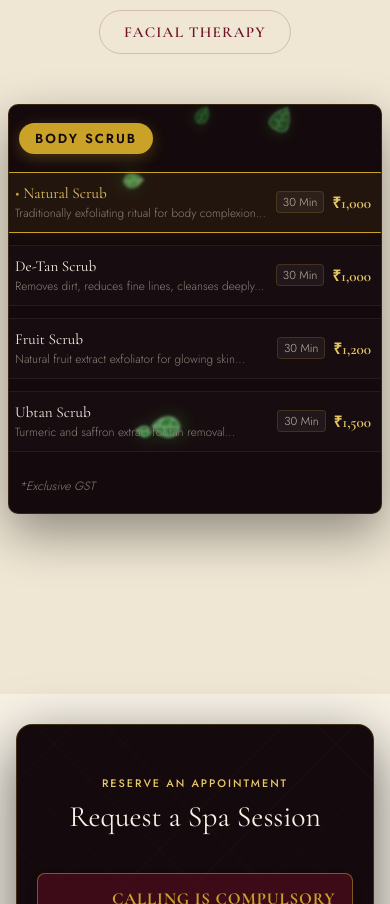
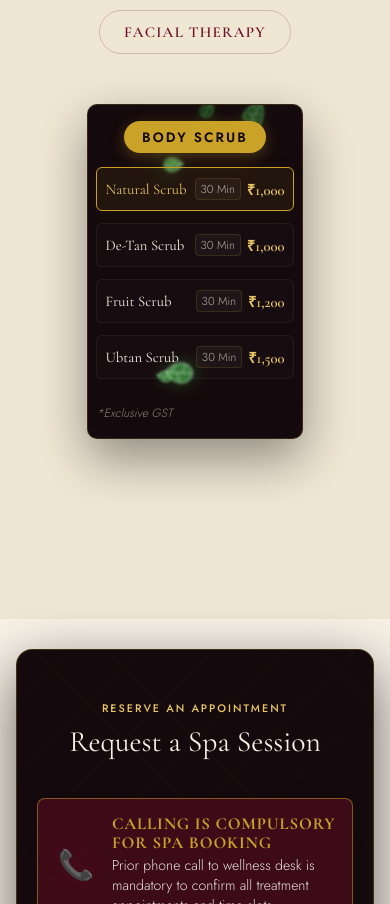
Before and after one commit to tekzo-itsolutions/HSD, a React (Vite) app: page /spa-details in a window 390 px wide. Shown: the part 1154-2058 px from the top of the page. Built offline with nearby package versions, Linux system fonts and the light colour scheme.

Commit message:
spa mobile ui update

```diff
--- a/src/data/spaDetailsData.js
+++ b/src/data/spaDetailsData.js
@@ -87,12 +87,12 @@ export const SPA_TREATMENTS = {
       {
         id: 'hamam',
         title: 'Royal Hammam Bath',
-        duration: '90 Minutes',
-        price: 'From ₹3,500',
+        duration: '90 Min',
+        price: '₹3,500',
         priceNumber: 3500,
         desc: 'Relaxing & soothing bath, incorporate the use of a milk and scrub. Leaves a silky, smooth shimmering veil on the body.',
         rates: [
-          { duration: '90 Minutes', price: '₹3,500' },
+          { duration: '90 Min', price: '₹3,500' },
           { duration: '2 Hours', price: '₹4,000' }
         ],
         image: '/assets/images/Gemini_Generated_Image_sqlopmsqlopmsqlo.png'
@@ -100,13 +100,13 @@ export const SPA_TREATMENTS = {
       {
         id: 'flower-bath',
         title: 'Aromatic Flower Bath',
-        duration: '60 Minutes',
-        price: 'From ₹3,000',
+        duration: '60 Min',
+        price: '₹3,000',
         priceNumber: 3000,
         desc: 'Flowers and flowering herbs have incredible healing properties and when added to a tub filled with warm water, epsom salts, and essential oils you can connect your own personal time ritual that is equally beneficial for your physical and mental well-being.',
         rates: [
-          { duration: '60 Minutes', price: '₹3,000' },
-          { duration: '90 Minutes', price: '₹3,500' }
+          { duration: '60 Min', price: '₹3,000' },
+          { duration: '90 Min', price: '₹3,500' }
         ],
         image: '/assets/images/Gemini_Generated_Image_sqlopmsqlopmsqlo.png'
       }
@@ -118,77 +118,77 @@ export const SPA_TREATMENTS = {
       {
         id: 'deep-tissue',
         title: 'Deep Tissue',
-        duration: '60 Minutes',
-        price: 'From ₹2,500',
+        duration: '60 Min',
+        price: '₹2,500',
         priceNumber: 2500,
         desc: "Your therapy is personalized to focus on your body's area affected by tension and stress. Special blend of oils like invigorating oils is used for tired muscles. This treatment is designed to relieve aches & knots with deep pressure.",
         rates: [
-          { duration: '60 Minutes', price: '₹2,500' },
-          { duration: '90 Minutes', price: '₹3,000' }
+          { duration: '60 Min', price: '₹2,500' },
+          { duration: '90 Min', price: '₹3,000' }
         ],
         image: '/assets/images/IMG_20210816_142523_028.jpg.jpeg'
       },
       {
         id: 'aroma',
         title: 'Aroma',
-        duration: '60 Minutes',
-        price: 'From ₹2,000',
+        duration: '60 Min',
+        price: '₹2,000',
         priceNumber: 2000,
         desc: 'The Healing power of the pure essential oils and their properties have an invigorating effect on the mind using the classical techniques. Medium pressure is applied to improve the circulation and ease muscle knots for a complete relaxation.',
         rates: [
-          { duration: '60 Minutes', price: '₹2,000' },
-          { duration: '90 Minutes', price: '₹2,500' }
+          { duration: '60 Min', price: '₹2,000' },
+          { duration: '90 Min', price: '₹2,500' }
         ],
         image: '/assets/images/spa_home_1.jpg'
       },
       {
         id: 'swedish',
         title: 'Swedish',
-        duration: '60 Minutes',
-        price: 'From ₹2,000',
+        duration: '60 Min',
+        price: '₹2,000',
         priceNumber: 2000,
         desc: 'One of the most popular forms of massage therapy. It can help you relax, give you more energy, and may help after an injury. Swedish massage involves long, kneading strokes combined with rhythmic tapping strokes and movement of the joints.',
         rates: [
-          { duration: '60 Minutes', price: '₹2,000' },
-          { duration: '90 Minutes', price: '₹2,500' }
+          { duration: '60 Min', price: '₹2,000' },
+          { duration: '90 Min', price: '₹2,500' }
         ],
         image: '/assets/images/pic 37.jpg.jpeg'
       },
       {
         id: 'balinese',
         title: 'Balinese',
-        duration: '60 Minutes',
-        price: 'From ₹2,500',
+        duration: '60 Min',
+        price: '₹2,500',
         priceNumber: 2500,
         desc: 'Balinese massage is a full-body, deep-tissue, holistic treatment. Traditional Balinese massage uses a combination of gentle stretches, acupressure, reflexology, and aromatherapy to stimulate the flow of blood, oxygen and energy around your body, and bring a sense of wellbeing, calm and deep relaxation.',
         rates: [
-          { duration: '60 Minutes', price: '₹2,500' },
-          { duration: '90 Minutes', price: '₹3,000' }
+          { duration: '60 Min', price: '₹2,500' },
+          { duration: '90 Min', price: '₹3,000' }
         ],
         image: '/assets/images/IMG_20210816_142523_028.jpg.jpeg'
       },
       {
         id: 'dry-therapy',
         title: 'Dry Therapy',
-        duration: '60 Minutes',
-        price: 'From ₹2,500',
+        duration: '60 Min',
+        price: '₹2,500',
         priceNumber: 2500,
         desc: 'The practitioner will use their hands, thumbs, elbows, and knees to stretch, pull, and rock different parts of your body. Good for muscle relaxation, increase flexibility in your muscles and mobility.',
         rates: [
-          { duration: '60/90 Minutes', price: '₹2,500' }
+          { duration: '60/90 Min', price: '₹2,500' }
         ],
         image: '/assets/images/spa_home_1.jpg'
       },
       {
         id: 'rope-therapy',
         title: 'Rope Therapy',
-        duration: '60 Minutes',
-        price: 'From ₹2,400',
+        duration: '60 Min',
+        price: '₹2,400',
         priceNumber: 2400,
         desc: "Chavutti Thirumal is also known as Indian rope massage and its translation literally means 'massage by foot pressure'. The therapist holds onto a rope above their head for balance, and to adjust the pressure. It's a perfect massage for keen sportspeople, like footballers, rugby players, or rowers, and for those who are particularly muscular.",
         rates: [
-          { duration: '60 Minutes', price: '₹2,400' },
-          { duration: '90 Minutes', price: '₹3,000' }
+          { duration: '60 Min', price: '₹2,400' },
+          { duration: '90 Min', price: '₹3,000' }
         ],
         image: '/assets/images/pic 37.jpg.jpeg'
       },
@@ -291,7 +291,7 @@ export const SPA_TREATMENTS = {
         id: 'shirodhara-circuits',
         title: 'Traditional Shirodhaara Circuits',
         duration: '90 Min',
-        price: 'From ₹4,500',
+        price: '₹4,500',
         priceNumber: 4500,
         desc: 'Continuous flowing liquids onto the forehead using specific natural formulations for profound mental balance and stress release.',
         rates: [
--- a/src/pages/SpaDetails.jsx
+++ b/src/pages/SpaDetails.jsx
@@ -3,46 +3,11 @@ import { useLocation, Link } from 'react-router-dom';
 import { SPA_TREATMENTS } from '../data/spaDetailsData';
 import { createSpaBooking } from '../api';
 
-const SHORT_DESCS = {
-  'natural-scrub': 'Traditionally exfoliating ritual for body complexion...',
-  'detan-scrub': 'Removes dirt, reduces fine lines, cleanses deeply...',
-  'fruit-scrub': 'Natural fruit extract exfoliator for glowing skin...',
-  'ubtan-scrub': 'Turmeric and saffron extract for tan removal...',
-  'turkish-hammam': 'Middle Eastern steam bath, scrub, and deep skin softening...',
-  'signature-therapy': 'Thai & oil massage combination with facial, scrub & Jacuzzi...',
-  'couple-connect': 'Simultaneous couple relaxation with two therapists...',
-  'pizhichil': 'Oleation and sudation treatment for arthritis, blood pressure...',
-  'hamam': 'Soothing bath with milk and scrub, leaves a shimmering veil...',
-  'flower-bath': 'Warm tub with epsom salts, flowers, and healing herbs...',
-  'deep-tissue': 'Deep pressure targeting aches, knots, and tired muscles...',
-  'aroma': 'Pure essential oils with classical relaxation techniques...',
-  'swedish': 'Long, kneading strokes combined with rhythmic tapping...',
-  'balinese': 'Stretches, acupressure, and aromatherapy to restore energy flow...',
-  'dry-therapy': 'Active stretching, pulling and rocking without oil...',
-  'rope-therapy': 'Traditional Indian foot pressure massage balancing on ropes...',
-  'two-therapist-rope': 'Dual practitioner support for deep tissue pressure...',
-  'hot-stone': 'Warm volcanic stones with essential oils for muscle tension...',
-  'foot-reflexology': 'Restores body energy flow by targeting foot reflex points...',
-  'cupping': 'Detoxifies and stimulates circulation using suction cups...',
-  'shirodhara': 'Continuous stream of warm herbal oil on forehead for deep sleep...',
-  'head-massage': 'Ancient Ayurvedic crown ritual to relieve stress and tension...',
-  'ayurveda-stress': 'Harmonizes body & mind with Abhyanga and Shirodhara...',
-  'herbal-pouch': 'Rhythmic warm oil application with heated herbal compress...',
-  'hasta-padbhyangam': 'Hand and foot massage focusing on vital Ayurvedic marma points...',
-  'abhyangam': 'Detoxifying full body massage using warm herbal medicated oils...',
-  'shirodhara-circuits': 'Choice of Buttermilk, Decoction, Milk, or Oil flowing formulas...',
-  'casa-vasta': 'Sacred rituals, sound healing & quantum tools for nervous system...',
-  'space-aakash': 'Foot bath, Sandal body polish, Abhyanga and Shirodhara...',
-  'fire-tejas': 'Heated back compress, Swedish massage, and choice of facial...',
-  'earth-ira': 'Foot bath, Aroma fusion massage, and foot reflexology session...',
-  'water-jal': 'Foot bath, ocean body scrub, body wrap, massage & hydrating facial...',
-  'wind-vayu': 'Temple massage & Sandal Shea body polish with shea butter...',
-  'indoceane': 'De-tan body scrub, milk bath, sandalwood massage, & cream wrap...',
-  'berries-facial': 'Rich berry extracts (grape, pomegranate) for vitality & moisture...',
-  'charcoal-facial': 'Exfoliating charcoal mask absorbs oil and minimizes pores...',
-  'detan-facial': 'Removes tanned skin layer, reduces blemishes & acne appearance...',
-  'diamond-facial': 'Anti-ageing treatment to tighten skin and restore collagen...',
-  'gold-facial': 'Anti-ageing procedure targeting dark circles, lines & wrinkles...'
+
+
+const formatDuration = (dur) => {
+  if (!dur) return '';
+  return dur.replace(/minutes|minute|mins/gi, 'Min');
 };
 
 // Spa Card Media Slider for multi-image & video items
@@ -677,7 +642,9 @@ export default function SpaDetails() {
             return (
               <div key={catKey} id={catKey} className="spa-menu-category in-view">
                 <AyurvedicLeaves />
-                <div className="spa-category-header">{category.title}</div>
+                <div className="spa-category-header-bar">
+                  <div className="spa-category-header">{category.title}</div>
+                </div>
                 <div className="spa-category-layout">
                   {/* Left Column Showcase Card */}
                   <div className="spa-showcase-column">
@@ -709,7 +676,7 @@ export default function SpaDetails() {
                         {!activeItem.rates && (
                           <div className="spa-showcase-price-box">
                             <span className="price spa-showcase-price">{activeItem.price}</span>
-                            <span className="duration spa-showcase-duration">{activeItem.duration}</span>
+                            <span className="duration spa-showcase-duration">{formatDuration(activeItem.duration)}</span>
                           </div>
                         )}
                       </div>
@@ -718,7 +685,7 @@ export default function SpaDetails() {
                         <div className="spa-showcase-rates-container" style={{ display: 'flex', flexDirection: 'column', gap: '8px', width: '100%', marginBottom: '16px', padding: '12px 14px', background: 'rgba(201, 162, 39, 0.05)', borderRadius: '6px', border: '1px solid rgba(201, 162, 39, 0.2)' }}>
                           {activeItem.rates.map((rate, rIdx) => (
                             <div key={rIdx} className="showcase-rate-row" style={{ display: 'flex', justifyContent: 'space-between', alignItems: 'center', fontSize: '0.85rem', color: '#d1c7bd', paddingBottom: '6px', borderBottom: rIdx === activeItem.rates.length - 1 ? 'none' : '1px dashed rgba(201, 162, 39, 0.15)' }}>
-                              <span>{rate.duration}</span>
+                              <span>{formatDuration(rate.duration)}</span>
                               <strong>{rate.price}</strong>
                             </div>
                           ))}
@@ -744,10 +711,9 @@ export default function SpaDetails() {
                           <h5 style={{ color: activeIdx === idx ? 'var(--gold-glow)' : 'var(--ivory)' }}>
                             {item.title}
                           </h5>
-                          <p>{SHORT_DESCS[item.id] || item.desc}</p>
                         </div>
                         <div className="spa-item-meta-panel">
-                          <span className="dur">{item.duration}</span>
+                          <span className="dur">{formatDuration(item.duration)}</span>
                           <span className="prc">{item.price}</span>
                         </div>
                       </div>
@@ -913,7 +879,7 @@ export default function SpaDetails() {
                   {!activeItem.rates && (
                     <div className="spa-modal-price-box">
                       <span className="price">{activeItem.price}</span>
-                      <span className="duration" style={{ display: 'block' }}>{activeItem.duration}</span>
+                      <span className="duration" style={{ display: 'block' }}>{formatDuration(activeItem.duration)}</span>
                     </div>
                   )}
                 </div>
@@ -922,7 +888,7 @@ export default function SpaDetails() {
                   <div className="spa-modal-rates-list" style={{ display: 'flex', flexDirection: 'column' }}>
                     {activeItem.rates.map((rate, rIdx) => (
                       <div key={rIdx} className="modal-rate-row" style={{ display: 'flex', justifyContent: 'space-between', width: '100%' }}>
-                        <span>{rate.duration}</span>
+                        <span>{formatDuration(rate.duration)}</span>
                         <strong>{rate.price}</strong>
                       </div>
                     ))}
```
Also changed, not shown: src/styles/style.css.
